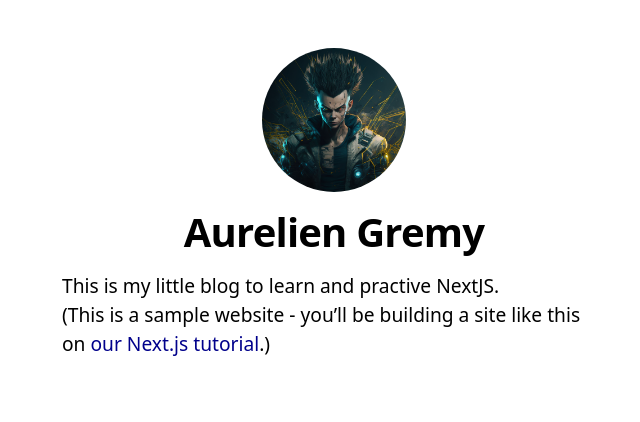
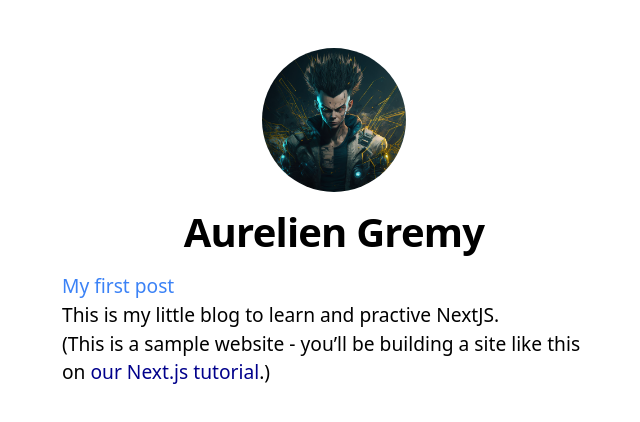
Before and after one commit to aureliengremy/nextjs-blog, a Next.js app: page / in a window 1280 px wide. Shown: the top 422 px of the page, without its empty margins (306-946 px from the left). Built offline with nearby package versions, Linux system fonts and the light colour scheme.

Commit message:
add link from home to first-post

```diff
--- a/pages/index.js
+++ b/pages/index.js
@@ -1,4 +1,5 @@
 import Head from 'next/head';
+import Link from 'next/link';
 import Layout, { siteTitle } from '../components/layout';
 import utilStyles from '../styles/utils.module.css';
 
@@ -9,6 +10,7 @@ export default function Home() {
         <title>{siteTitle}</title>
       </Head>
       <section className={utilStyles.headingMd}>
+        <Link href="/posts/first-post" className="text-blue-500">My first post</Link>
         <p>This is my little blog to learn and practive NextJS. </p>
         <p>
           (This is a sample website - you’ll be building a site like this on{' '}
--- a/pages/posts/first-post.js
+++ b/pages/posts/first-post.js
@@ -18,7 +18,7 @@ export default function FirstPost() {
             />
             <Layout>
                 <h1>Fist Post</h1>
-                <Link href="/">Back to home</Link>
+                {/* <Link href="/">Back to home</Link> */}
             </Layout>
         </>
     )
```
